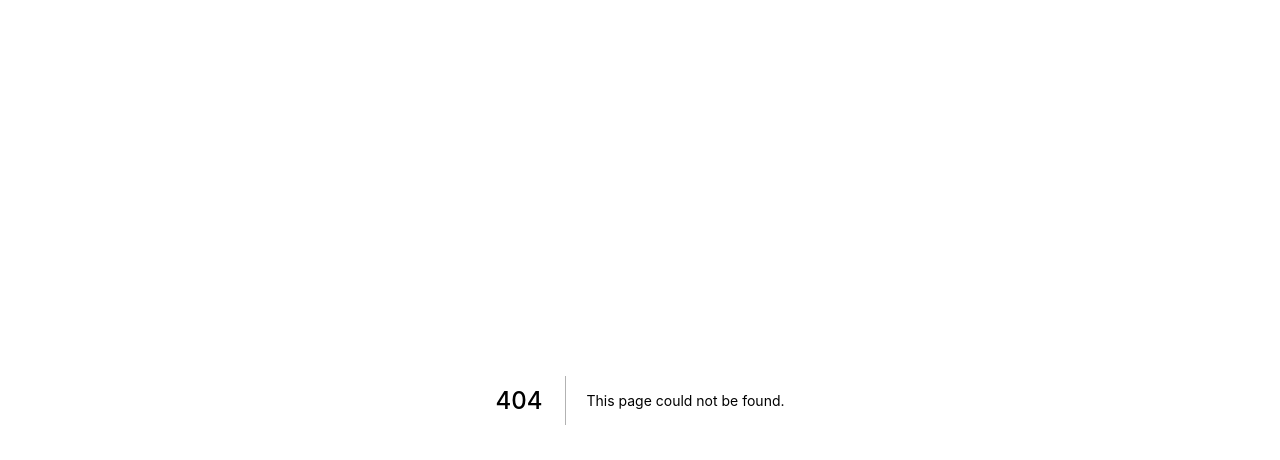
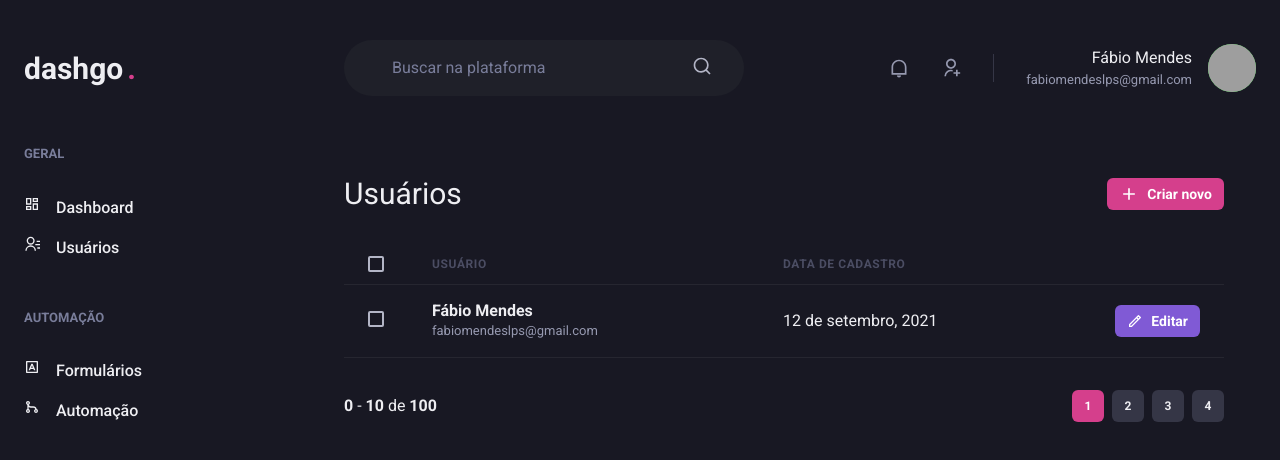
Before and after one commit to fabiobends/ignite-chapter-4-reactjs, a Next.js app: page /users in a window 1280 px wide. Before the commit this address had no page. Shown: the top 460 px of the page. Built offline with nearby package versions, Linux system fonts and the light colour scheme; grey boxes are pictures that could not be loaded.

Commit message:
add: create users' list, pagination and create user

```diff
--- /dev/null
+++ b/src/components/Pagination.tsx
@@ -0,0 +1,57 @@
+import { Box, Button, Stack } from "@chakra-ui/react";
+import React from "react";
+
+export function Pagination() {
+  return (
+    <Stack
+      direction="row"
+      mt="8"
+      spacing="6"
+      justify="space-between"
+      align="center"
+    >
+      <Box>
+        <strong>0</strong> - <strong>10</strong> de <strong>100</strong>
+      </Box>
+      <Stack direction="row" spacing="2">
+        <Button
+          size="sm"
+          fontSize="xs"
+          w="4"
+          colorScheme="pink"
+          disabled
+          _disabled={{ bg: "pink.500", cursor: "default" }}
+        >
+          1
+        </Button>
+        <Button
+          size="sm"
+          fontSize="xs"
+          w="4"
+          bg="gray.700"
+          _hover={{ bg: "gray.500" }}
+        >
+          2
+        </Button>
+        <Button
+          size="sm"
+          fontSize="xs"
+          w="4"
+          bg="gray.700"
+          _hover={{ bg: "gray.500" }}
+        >
+          3
+        </Button>
+        <Button
+          size="sm"
+          fontSize="xs"
+          w="4"
+          bg="gray.700"
+          _hover={{ bg: "gray.500" }}
+        >
+          4
+        </Button>
+      </Stack>
+    </Stack>
+  );
+}
--- /dev/null
+++ b/src/pages/users/index.tsx
@@ -0,0 +1,87 @@
+import {
+  Box,
+  Button,
+  Checkbox,
+  Flex,
+  Heading,
+  Icon,
+  Table,
+  Tbody,
+  Td,
+  Text,
+  Th,
+  Thead,
+  Tr,
+} from "@chakra-ui/react";
+import React from "react";
+import { RiAddLine, RiPencilLine } from "react-icons/ri";
+import { Header } from "../../components/Header";
+import { Pagination } from "../../components/Pagination";
+import { Sidebar } from "../../components/Sidebar";
+
+export default function UserList() {
+  return (
+    <Box>
+      <Header />
+      <Flex w="100%" my="6" maxW={1480} mx="auto" px="6">
+        <Sidebar />
+        <Box flex="1" borderRadius={8} bg="gay.800" p="8">
+          <Flex mb="8" justify="space-between" align="center">
+            <Heading size="lg" fontWeight="normal">
+              Usuários
+            </Heading>
+            <Button
+              as="a"
+              size="sm"
+              fontSize="sm"
+              colorScheme="pink"
+              leftIcon={<Icon as={RiAddLine} fontSize="20" />}
+            >
+              Criar novo
+            </Button>
+          </Flex>
+          <Table colorScheme="whiteAlpha">
+            <Thead>
+              <Tr>
+                <Th px="6" color="gray.300" w="8">
+                  <Checkbox colorScheme="pink" />
+                </Th>
+                <Th>Usuário</Th>
+                <Th>Data de cadastro</Th>
+                <Th width="8"></Th>
+              </Tr>
+            </Thead>
+            <Tbody>
+              <Tr>
+                <Td px="6">
+                  <Checkbox colorScheme="pink" />
+                </Td>
+                <Td>
+                  <Box>
+                    <Text fontWeight="bold">Fábio Mendes</Text>
+                    <Text fontSize="small" color="gray.300">
+                      fabiomendeslps@gmail.com
+                    </Text>
+                  </Box>
+                </Td>
+                <Td>12 de setembro, 2021</Td>
+                <Td>
+                  <Button
+                    as="a"
+                    size="sm"
+                    fontSize="sm"
+                    colorScheme="purple"
+                    leftIcon={<Icon as={RiPencilLine} fontSize="16" />}
+                  >
+                    Editar
+                  </Button>
+                </Td>
+              </Tr>
+            </Tbody>
+          </Table>
+          <Pagination />
+        </Box>
+      </Flex>
+    </Box>
+  );
+}
```
Also changed, not shown: src/pages/users/create.tsx (added, +51 -0 lines).
